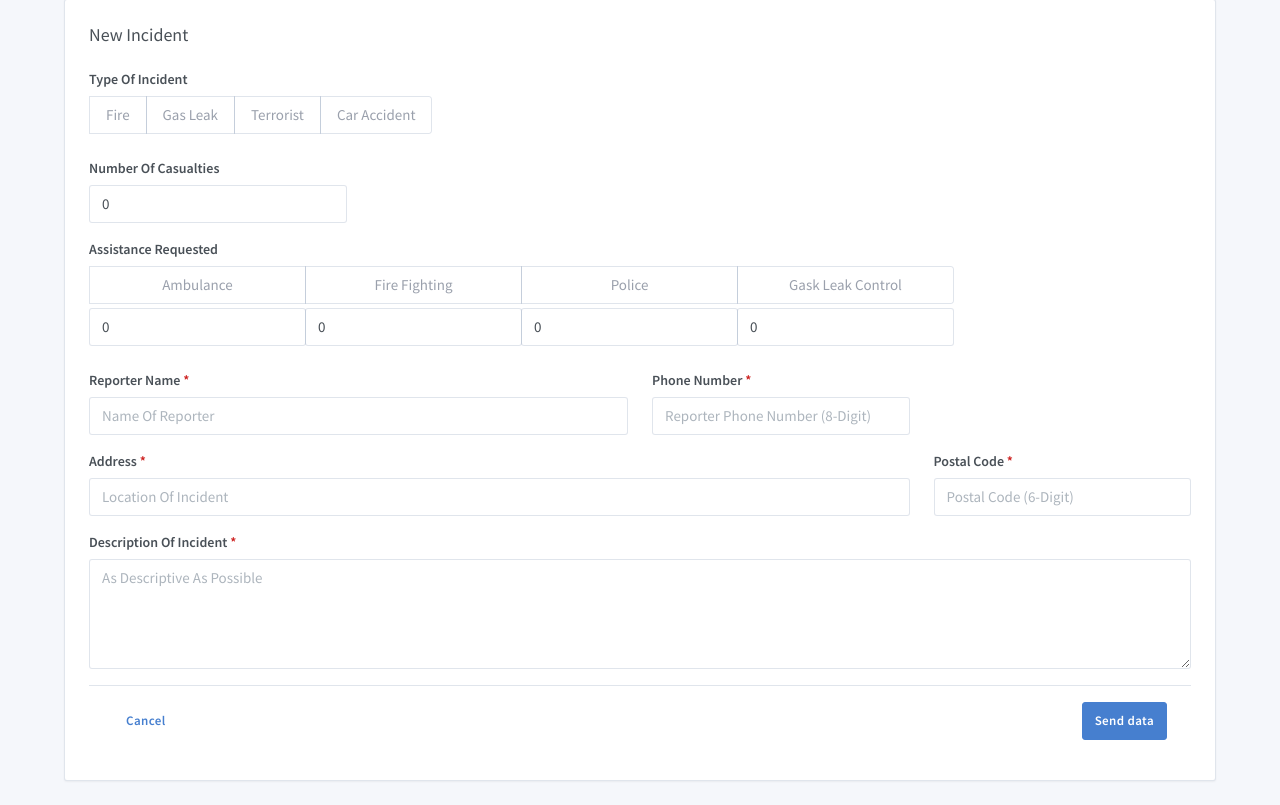
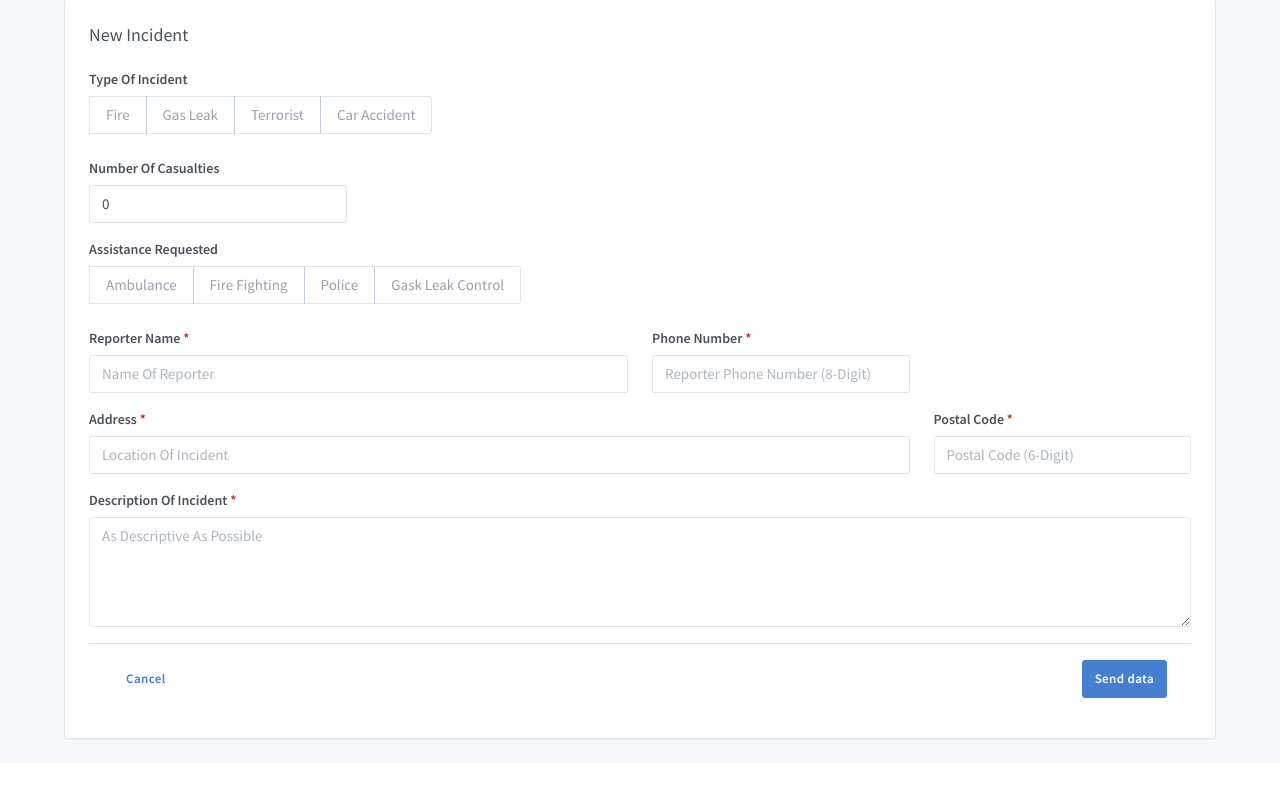
Before and after one commit to jwngo/CMS3003, a Django app: page /new_incident/ in a window 1280 px wide. Shown: the part 146-951 px from the top of the page. After the commit the page ends 887 px from the top, so only its background shows below. Run offline with Django 3.2, Linux system fonts and the light colour scheme; a user stored in the database is signed in; parts of the project's set-up code (start-up, migrations or seed data) failed here and were passed over; some libraries are stand-ins or nearby versions.

Commit message:
Added toggle to assistance requested buttonS

```diff
--- a/cms/baseapp/templates/new_incident_form.html
+++ b/cms/baseapp/templates/new_incident_form.html
@@ -49,24 +49,24 @@
             <label class="form-label">Assistance Requested</label>
             <div class="selectgroup selectgroup-item">
               <label class="selectgroup-item">
-                <input type="checkbox" name="report_assistance_requested" value="Ambulance" class="selectgroup-input">
+                <input type="checkbox" name="report_assistance_requested" value="Ambulance" class="selectgroup-input" onclick="toggler('ambulance')">
                 <span class="selectgroup-button">Ambulance</span>
-                <input type="number" name="report_num_ambulance_requested" class="mt-1 form-control" placeholder="# of Ambulance Required" required="" value ="0">
+                <input id="ambulance" type="number" name="report_num_ambulance_requested" class="mt-1 form-control hidden" placeholder="# of Ambulance Required" required="" value ="0">
               </label>
               <label class="selectgroup-item">
-                <input type="checkbox" name="report_assistance_requested" value="Fire Fighting" class="selectgroup-input">
+                <input type="checkbox" name="report_assistance_requested" value="Fire Fighting" class="selectgroup-input" onclick="toggler('firetruck')">
                 <span class="selectgroup-button">Fire Fighting</span>
-                <input type="number" name="report_num_firetruck_requested" class="mt-1 form-control" placeholder="# of FireTruck Required" required="" value ="0">
+                <input id="firetruck" type="number" name="report_num_firetruck_requested" class="mt-1 form-control hidden" placeholder="# of FireTruck Required" required="" value ="0">
               </label>
               <label class="selectgroup-item">
-                <input type="checkbox" name="report_assistance_requested" value="Police" class="selectgroup-input">
+                <input type="checkbox" name="report_assistance_requested" value="Police" class="selectgroup-input" onclick="toggler('police')">
                 <span class="selectgroup-button">Police</span>
-                <input type="number" name="report_num_police_requested" class="mt-1 form-control" placeholder="# of PoliceCar Required" required="" value ="0">
+                <input id="police" type="number" name="report_num_police_requested" class="mt-1 form-control hidden" placeholder="# of PoliceCar Required" required="" value ="0">
               </label>
               <label class="selectgroup-item">
-                <input type="checkbox" name="report_assistance_requested" value="Gas Leak Control" class="selectgroup-input">
+                <input type="checkbox" name="report_assistance_requested" value="Gas Leak Control" class="selectgroup-input" onclick="toggler('gasleak')">
                 <span class="selectgroup-button">Gask Leak Control</span>
-                <input type="number" name="report_num_gasleak_requested" class="mt-1 form-control" placeholder="# of Gasleak Control Required" required="" value ="0">
+                <input id="gasleak" type="number" name="report_num_gasleak_requested" class="mt-1 form-control hidden" placeholder="# of Gasleak Control Required" required="" value ="0">
               </label>
             </div>
           </div>
@@ -114,5 +114,18 @@
   </form>
 </div>
 
+<!-- Style for toggling the assitance request field -->
+<style>
+  .hidden {
+    display: none;
+  }
+</style>
+
+<!-- Script for togging the assitance request field -->
+<script>
+  const toggler = (divID) => {
+    $('#'+divID).toggle();
+  }
+</script>
 
 {% endblock %}
```
